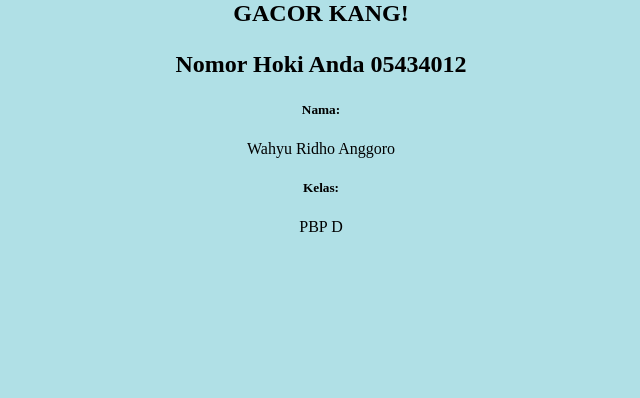
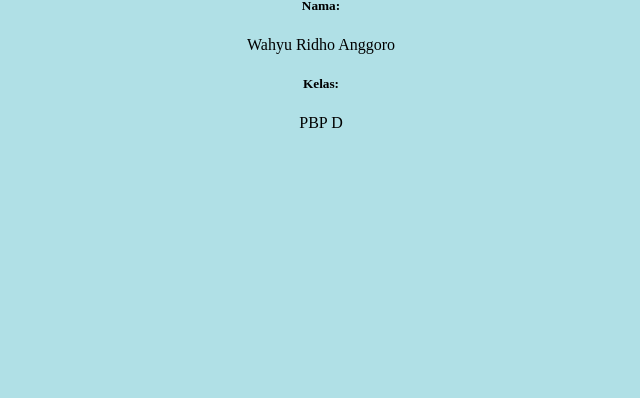
Before and after one commit to angganion/Tugas2_PBP, a Django app: page /main/ in a window 1280 px wide. Shown: the part 402-800 px from the top of the page, without its empty margins (319-959 px from the left). Run offline with Django 4.2, Linux system fonts and the light colour scheme.

Commit message:
edit html

```diff
--- a/main/templates/main.html
+++ b/main/templates/main.html
@@ -19,12 +19,7 @@
 <center>
     <a href='https://youtu.be/xvFZjo5PgG0?si=JZ-ebX8f-Ef07mmZ'> <img src="https://i.postimg.cc/d0BS4khx/Mega-Jackpot-Merah-Klikhoki.gif"></a>
 <center>
-    <b>
-        <h2>
-            <p>GACOR KANG!</p>
-        </h2>
-    </b>
-</center>
+<!--
 <center>
     <b>
         <h2>
@@ -32,6 +27,7 @@
         </h2>
     </b>
 </center>
+-->
 <center>
     <h5>
         <b>
```
